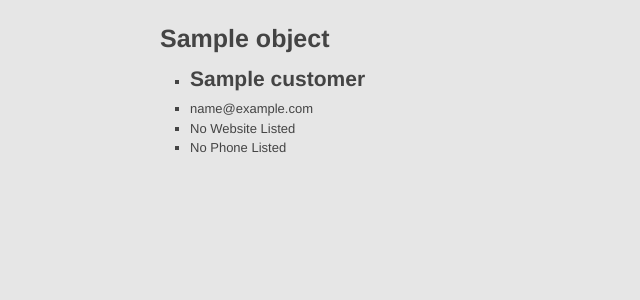
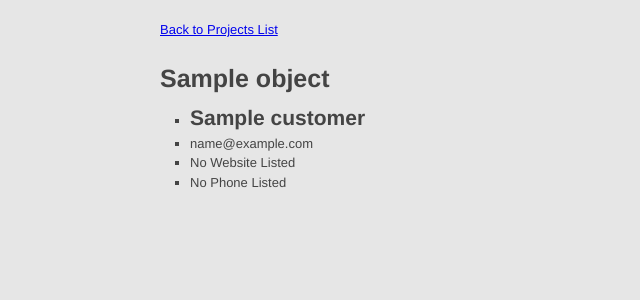
Before and after one commit to davemerwin/sketches-of-blue, a Django app: template templates/projects/project_detail.html in a window 1280 px wide. Shown: the top 300 px of the page, without its empty margins (0-640 px from the left). Run offline with Django 3.2, Linux system fonts and the light colour scheme; the template is opened without the code that fills it: most values are stand-ins (such as "Sample title", 1, 10 or a date in 2020).

Commit message:
adding in more basic templates

```diff
--- a/media/css/site.css
+++ b/media/css/site.css
@@ -21,5 +21,7 @@ body {color:#444444; background:#E6E6E6; padding:20px;}
 ----------------------------------------------------------------------------*/
 h1, h2, h3, h4, h5 {margin:0 0 5px 0; padding:0;}
 
+li h3, li h4, li h5 {margin:0; padding:0;}
+
 /* =Forms
 ----------------------------------------------------------------------------*/
--- a/templates/projects/project_detail.html
+++ b/templates/projects/project_detail.html
@@ -1,6 +1,7 @@
 {% extends "base.html" %}
 
 {% block content %}
+    <p><a href="/projects/">Back to Projects List</a></p>
     <h1>{{object.project_name}}</h1>
 
     <ul>
```
Also changed, not shown: 1 other file.
